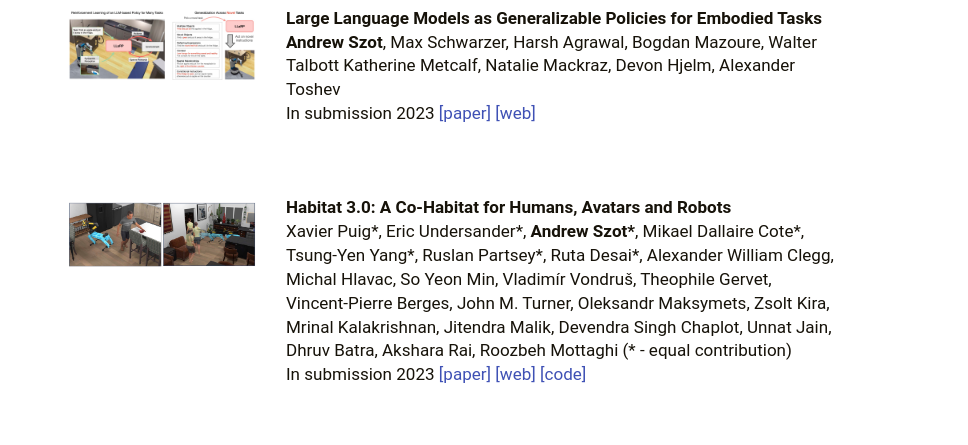
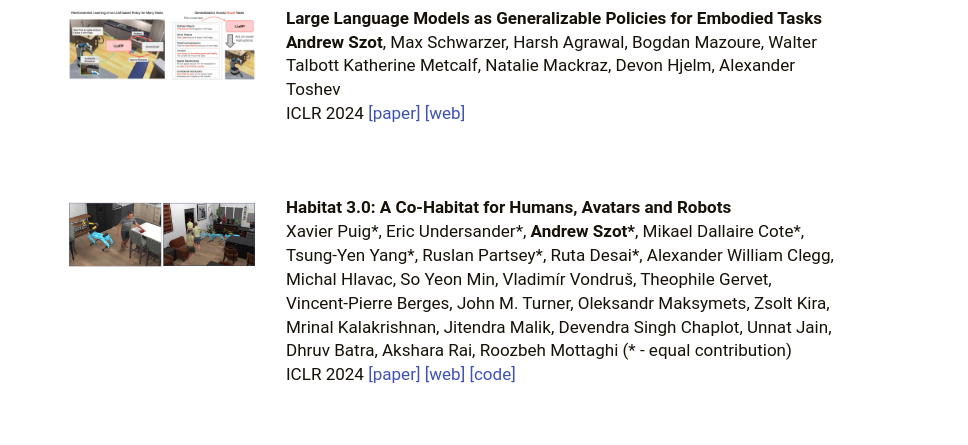
Before and after one commit to ASzot/aszot.github.io, a plain HTML site: page index.html in a window 1280 px wide. Shown: the part 355-800 px from the top of the page, without its empty margins (151-1119 px from the left). Drawn offline with nearby package versions, Linux system fonts and the light colour scheme.

Commit message:
rebuilding site Tue Jan 16 23:51:16 EST 2024

```diff
--- a/index.html
+++ b/index.html
@@ -104,7 +104,7 @@
                         <br>
                         <b>Andrew Szot</b>, Max Schwarzer, Harsh Agrawal, Bogdan Mazoure, Walter Talbott Katherine Metcalf, Natalie Mackraz, Devon Hjelm, Alexander Toshev
                         <div class='paper-pub-info'>
-                            In submission 2023
+                            ICLR 2024
                             <a href='https://arxiv.org/abs/2310.17722'>[paper]</a>
                             <a href='https://llm-rl.github.io'>[web]</a>
                         </div>
@@ -122,7 +122,7 @@
                         <br>
                         Xavier Puig*, Eric Undersander*, <b>Andrew Szot*</b>, Mikael Dallaire Cote*, Tsung-Yen Yang*, Ruslan Partsey*, Ruta Desai*, Alexander William Clegg, Michal Hlavac, So Yeon Min, Vladimír Vondruš, Theophile Gervet, Vincent-Pierre Berges, John M. Turner, Oleksandr Maksymets, Zsolt Kira, Mrinal Kalakrishnan, Jitendra Malik, Devendra Singh Chaplot, Unnat Jain, Dhruv Batra, Akshara Rai, Roozbeh Mottaghi (* - equal contribution)
                         <div class='paper-pub-info'>
-                            In submission 2023
+                            ICLR 2024
                             <a href='https://arxiv.org/abs/2310.13724'>[paper]</a>
                             <a href='https://aihabitat.org/habitat3/'>[web]</a>
                             <a href='https://github.com/facebookresearch/habitat-lab/'>[code]</a>
@@ -406,7 +406,7 @@
 </div></main><footer class="footer">
         <div class="footer-container"><div class="footer-line">
                 </div><div class="footer-line"><i class="far fa-copyright fa-fw"></i>
-                    Andrew Szot<span itemprop="copyrightYear"> 2023</span><span class="author" itemprop="copyrightHolder">&nbsp;<a href="/" target="_blank"></a></span></div>
+                    Andrew Szot<span itemprop="copyrightYear"> 2024</span><span class="author" itemprop="copyrightHolder">&nbsp;<a href="/" target="_blank"></a></span></div>
         </div>
     </footer></div>
 
```
Also changed, not shown: 404.html (+1 -1 lines), categories/index.html (+1 -1 lines), posts/index.html (+1 -1 lines), posts/on_lfo/index.html (+1 -1 lines), posts/voice_conversion/index.html (+1 -1 lines), tags/index.html (+1 -1 lines), 1 other file.
